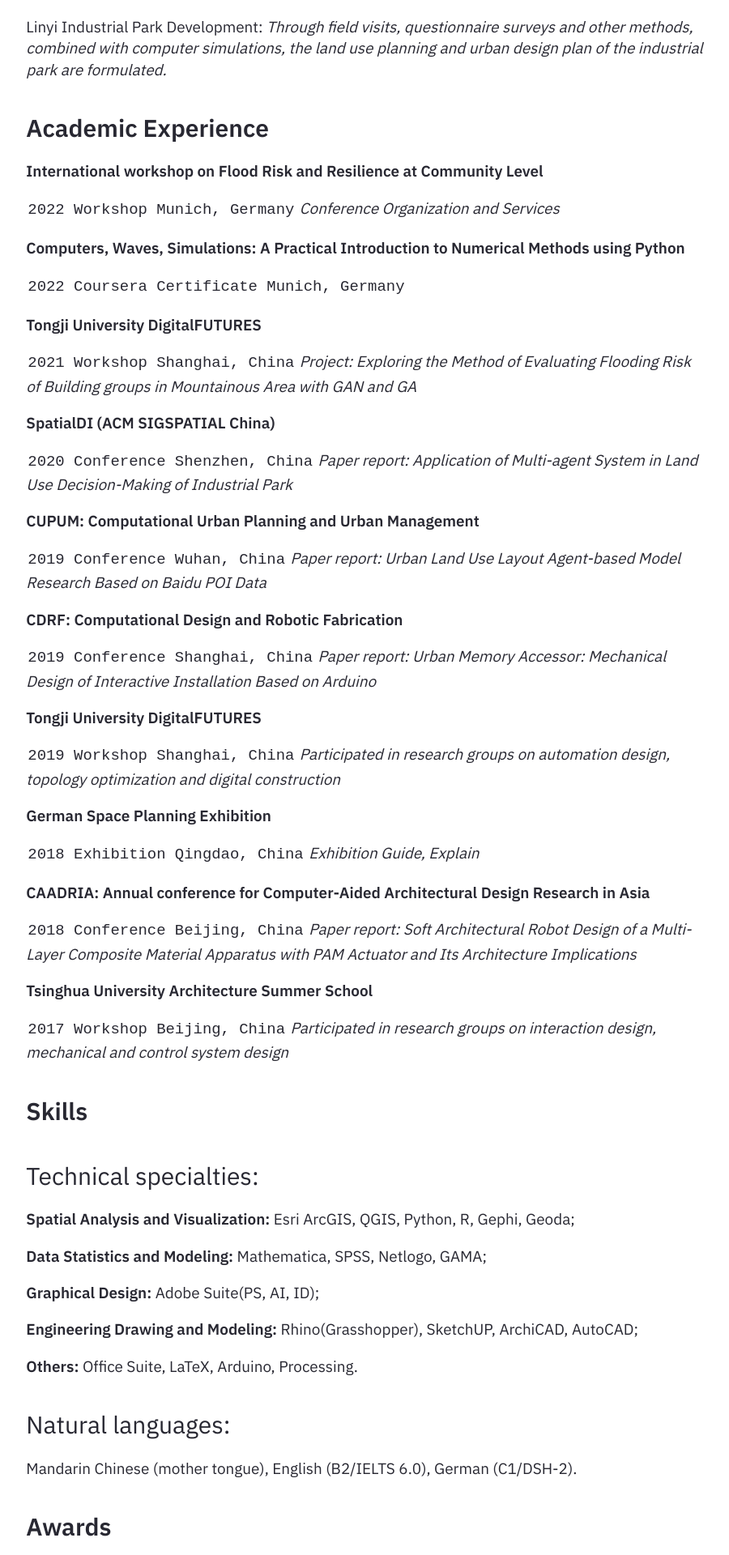
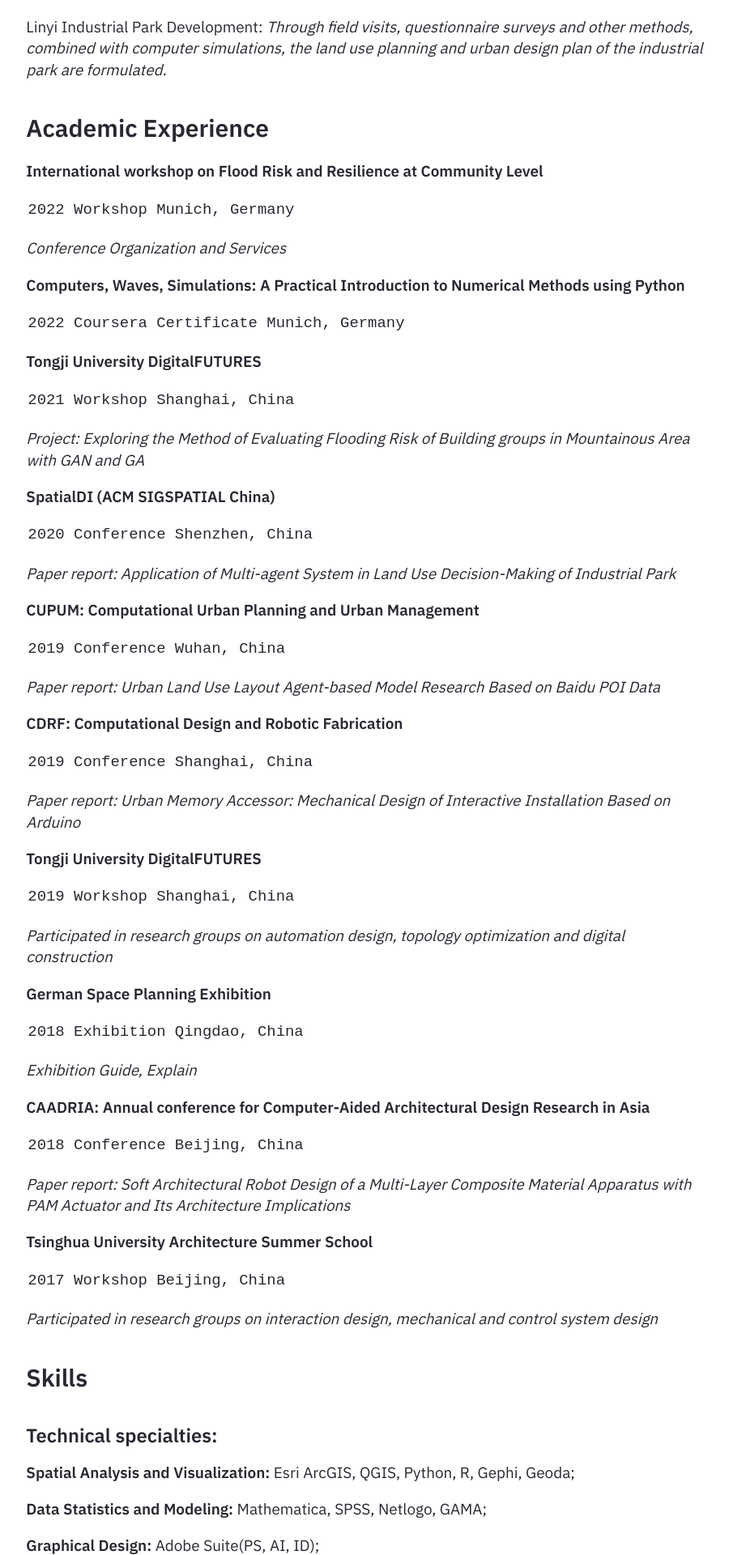
Before and after one commit to wenhanfeng/wenhanfeng.github.io, a Jekyll site: the page built from _posts/2020-03-01-cv.md, in a window 1280 px wide. Shown: the part 1281-3201 px from the top of the page at 81% size, without its empty margins (189-1089 px from the left). Built offline with Jekyll 4.4.1, drawn with Linux system fonts in a browser that asks for light colours.

Commit message:
Update 2020-03-01-cv.md

```diff
--- a/_posts/2020-03-01-cv.md
+++ b/_posts/2020-03-01-cv.md
@@ -51,6 +51,7 @@ Linyi Industrial Park Development: *Through field visits, questionnaire surveys
 **International workshop on Flood Risk and Resilience at Community Level**
 
 `2022 Workshop Munich, Germany`
+
 *Conference Organization and Services*
 
 **Computers, Waves, Simulations: A Practical Introduction to Numerical Methods using Python**
@@ -60,48 +61,56 @@ Linyi Industrial Park Development: *Through field visits, questionnaire surveys
 **Tongji University DigitalFUTURES**
 
 `2021 Workshop Shanghai, China`
+
 *Project: Exploring the Method of Evaluating Flooding Risk of Building groups in Mountainous Area with GAN and GA*
 
 **SpatialDI (ACM SIGSPATIAL China)**
 
 `2020 Conference Shenzhen, China`
+
 *Paper report: Application of Multi-agent System in Land Use Decision-Making of Industrial Park*
 
 **CUPUM: Computational Urban Planning and Urban Management**
 
 `2019 Conference Wuhan, China`
+
 *Paper report: Urban Land Use Layout Agent-based Model Research Based on Baidu POI Data*
 
 **CDRF: Computational Design and Robotic Fabrication**
 
 `2019 Conference Shanghai, China`
+
 *Paper report: Urban Memory Accessor: Mechanical Design of Interactive Installation Based on Arduino*
 
 **Tongji University DigitalFUTURES**
 
 `2019 Workshop Shanghai, China`
+
 *Participated in research groups on automation design, topology optimization and digital construction*
 
 **German Space Planning Exhibition**
 
 `2018 Exhibition Qingdao, China`
+
 *Exhibition Guide, Explain*
 
 **CAADRIA: Annual conference for Computer-Aided Architectural Design Research in Asia**
 
 `2018 Conference Beijing, China`
+
 *Paper report: Soft Architectural Robot Design of a Multi-Layer Composite Material Apparatus with PAM Actuator and Its Architecture Implications*
 
 **Tsinghua University Architecture Summer School**
 
 `2017 Workshop Beijing, China`
+
 *Participated in research groups on interaction design, mechanical and control system design*
 
 
 
 ## Skills
 
-### Technical specialties:
+#### Technical specialties:
 
 **Spatial Analysis and Visualization:** Esri ArcGIS, QGIS, Python, R, Gephi, Geoda;
 
@@ -113,7 +122,7 @@ Linyi Industrial Park Development: *Through field visits, questionnaire surveys
 
 **Others:** Office Suite, LaTeX, Arduino, Processing.
 
-### Natural languages:
+#### Natural languages:
 
 Mandarin Chinese (mother tongue), English (B2/IELTS 6.0), German (C1/DSH-2).
 
@@ -124,26 +133,31 @@ Mandarin Chinese (mother tongue), English (B2/IELTS 6.0), German (C1/DSH-2).
 **Shanghai Open Data Application Competition (SODA)**
 
 `2020 Third Prize, Shanghai Commission of Economy and Informatization`
+
 *Smart city public health multi-scale monitoring and early warning platform*
 
 **Planning Decision Support Model Design Competition**
 
 `2019 Second Prize, Beijing Institute of Urban Planning and Design`
+
 *Urban Land Use Layout Agent-based Model Research Based on Baidu POI Data*
 
 **Shanghai Urban Design Challenge**
 
 `2019 Third Prize, Shanghai Municipal Bureau of Planning and Natural Resources`
+
 *Automation City System - Improvement of urban space quality in Xuhui District, Shanghai*
 
 **NSC-URPEC Urban and Rural Comprehensive Practice Report Competition**
 
 `2017 Honourable Mention, National Steering Committee of Urban and Rural Planning Education in China`
+
 *Survey of Urban Renewal Intentions in Qingdao Zhongshan Road Area with Public Participation*
 
 **L&A Ruichang Urban Design Competition**
 
 `2017 Excellence Award, Shenzhen L&A Design Holding Limited`
+
 *Ruichang Regional Tourism Planning and Shipyard Reconstruction Design*
 
 
```
